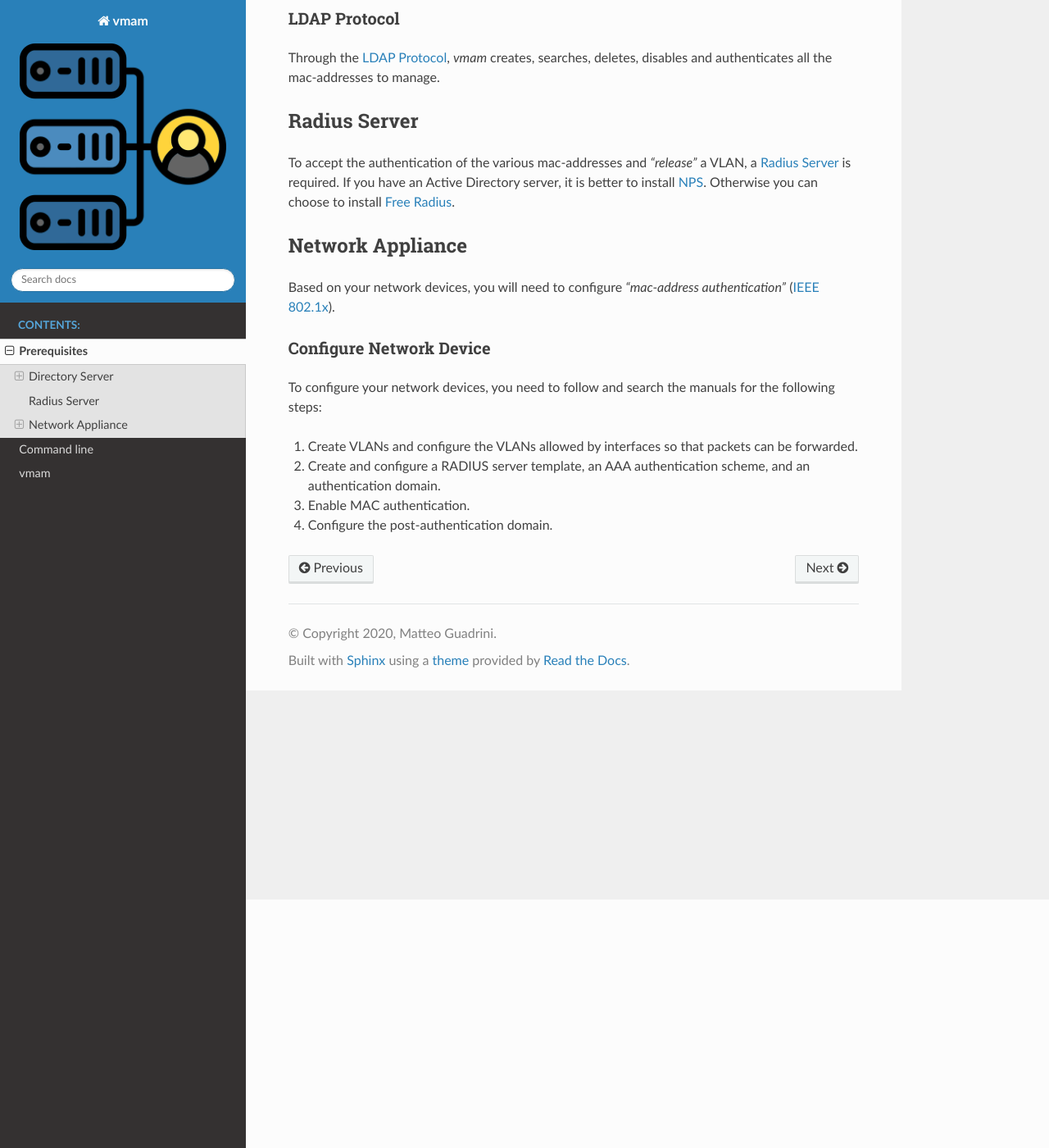
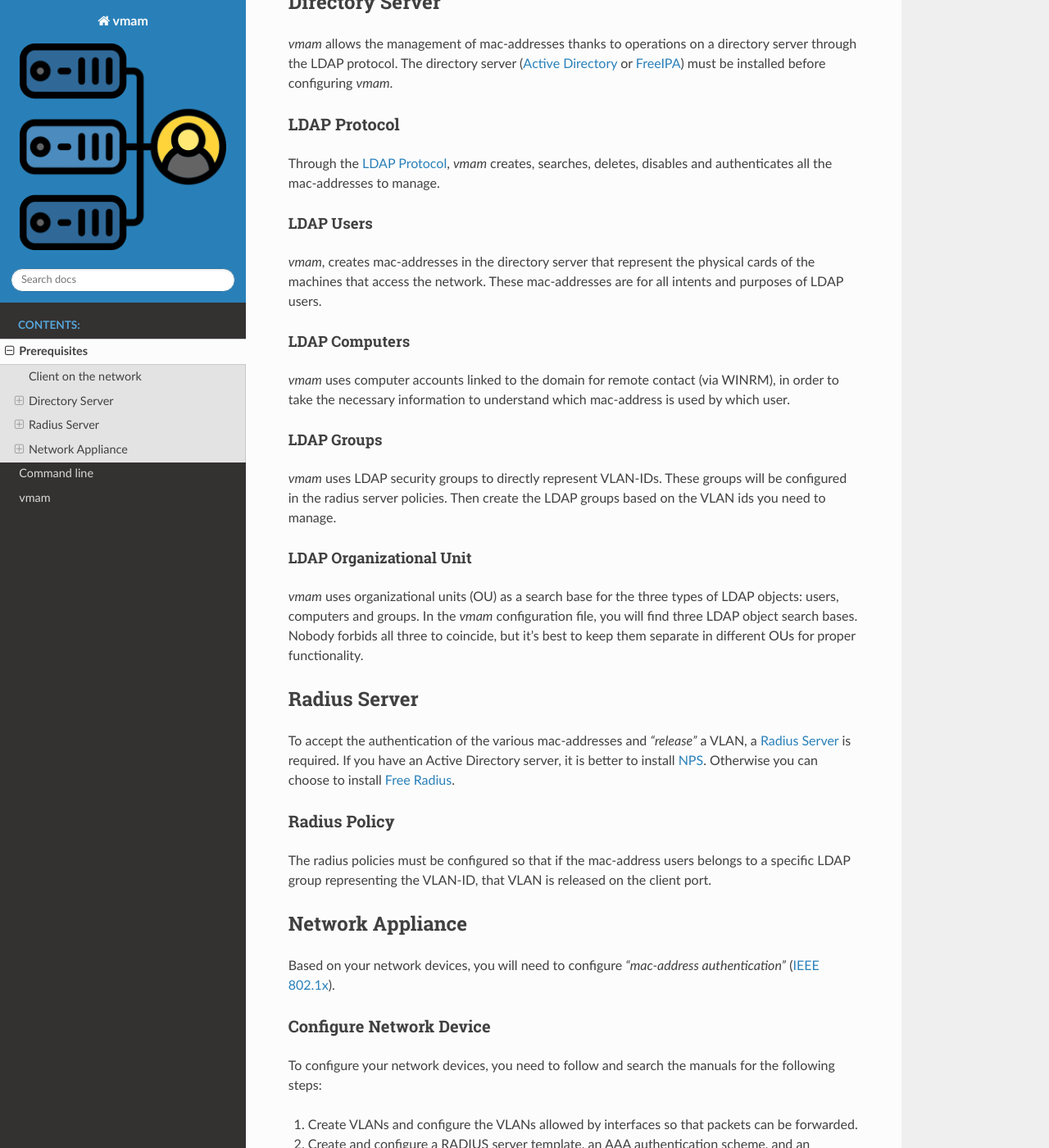
Before and after one commit to MatteoGuadrini/vmam, a Sphinx documentation site: the page built from docs/source/prerequisites.rst, in a window 1280 px wide and 1400 px high, scrolled down 303 px. Shown: the whole window at 82% size. Built offline with Sphinx 7.4.7 and the Read the Docs theme 2.0.0, drawn with Linux system fonts in a browser that asks for light colours; some of the changed text lies outside the part shown.

Commit message:
Add LDAP and radius guidelines

```diff
--- a/docs/source/prerequisites.rst
+++ b/docs/source/prerequisites.rst
@@ -4,6 +4,12 @@ Prerequisites
 .. toctree::
    :maxdepth: 2
    :caption: Contents:
+
+Client on the network
+*********************
+The clients on the network managed by vmam must be Windows machines, with `WINRM <https://en.wikipedia.org/wiki/Windows_Remote_Management>`_ enabled.
+To enable it, run ``winrm quickconfig``.
+
 
 Directory Server
 ****************
@@ -18,12 +24,43 @@ LDAP Protocol
 Through the `LDAP Protocol <https://en.wikipedia.org/wiki/Lightweight_Directory_Access_Protocol>`_,
 *vmam* creates, searches, deletes, disables and authenticates all the mac-addresses to manage.
 
+LDAP Users
+----------
+
+*vmam*, creates mac-addresses in the directory server that represent the physical cards of the machines that access the network.
+These mac-addresses are for all intents and purposes of LDAP users.
+
+LDAP Computers
+--------------
+
+*vmam* uses computer accounts linked to the domain for remote contact (via WINRM),
+in order to take the necessary information to understand which mac-address is used by which user.
+
+LDAP Groups
+-----------
+
+*vmam* uses LDAP security groups to directly represent VLAN-IDs. These groups will be configured in the radius server policies.
+Then create the LDAP groups based on the VLAN ids you need to manage.
+
+LDAP Organizational Unit
+------------------------
+
+*vmam* uses organizational units (OU) as a search base for the three types of LDAP objects: users, computers and groups.
+In the *vmam* configuration file, you will find three LDAP object search bases.
+Nobody forbids all three to coincide, but it's best to keep them separate in different OUs for proper functionality.
+
+
 Radius Server
 *************
 
 To accept the authentication of the various mac-addresses and *"release"* a VLAN, a `Radius Server <https://en.wikipedia.org/wiki/RADIUS>`_ is required.
 If you have an Active Directory server, it is better to install `NPS <https://en.wikipedia.org/wiki/Network_Policy_Server>`_.
 Otherwise you can choose to install `Free Radius <https://en.wikipedia.org/wiki/FreeRADIUS>`_.
+
+Radius Policy
+=============
+
+The radius policies must be configured so that if the mac-address users belongs to a specific LDAP group representing the VLAN-ID, that VLAN is released on the client port.
 
 Network Appliance
 *****************
```
